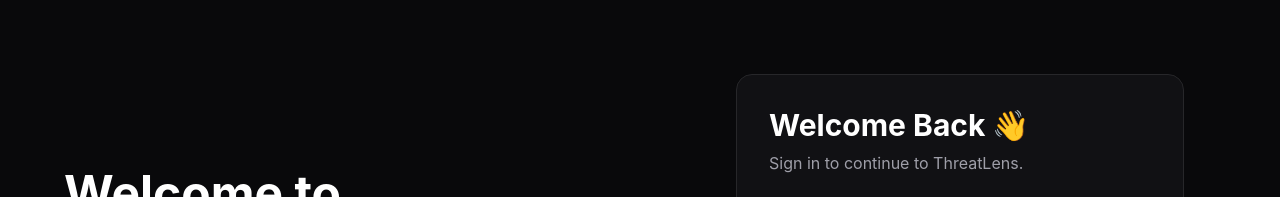
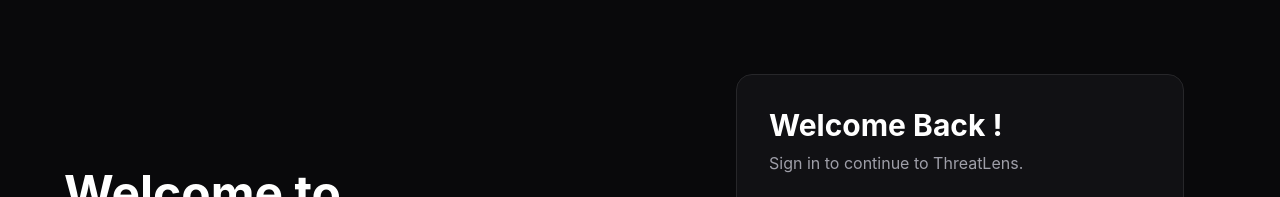
Before and after one commit to Kahare/ThreatLens, a React (Vite) app in the folder frontend/: page /login in a window 1280 px wide. Shown: the top 197 px of the page. Built offline with nearby package versions, Linux system fonts and the light colour scheme.

Commit message:
Updated Login and Register pages UI

```diff
--- a/frontend/src/pages/Login.tsx
+++ b/frontend/src/pages/Login.tsx
@@ -36,7 +36,7 @@
         <div className="flex w-full items-center justify-center px-6 lg:w-1/2">
           <div className="w-full max-w-md rounded-2xl border border-zinc-800 bg-zinc-900/60 p-8 backdrop-blur-lg">
             <h2 className="text-3xl font-bold">
-              Welcome Back 👋
+              Welcome Back !
             </h2>
 
             <p className="mt-2 text-zinc-400">
--- a/frontend/src/pages/Register.tsx
+++ b/frontend/src/pages/Register.tsx
@@ -37,7 +37,7 @@
         <div className="flex w-full items-center justify-center px-6 lg:w-1/2">
           <div className="w-full max-w-md rounded-2xl border border-zinc-800 bg-zinc-900/60 p-8 backdrop-blur-lg">
             <h2 className="text-3xl font-bold">
-              Create Your Account 🚀
+              Create Your Account
             </h2>
 
             <p className="mt-2 text-zinc-400">
```
